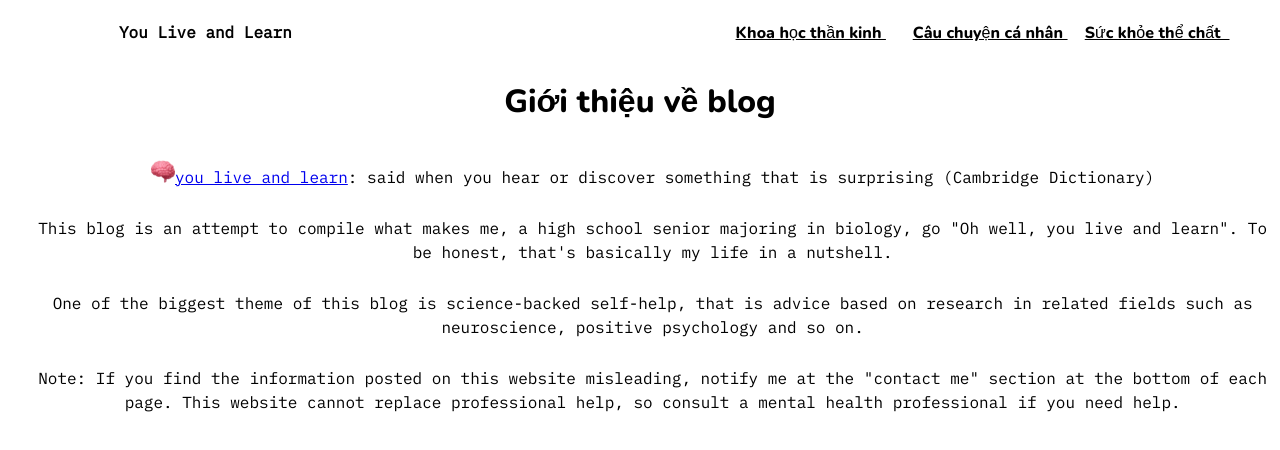
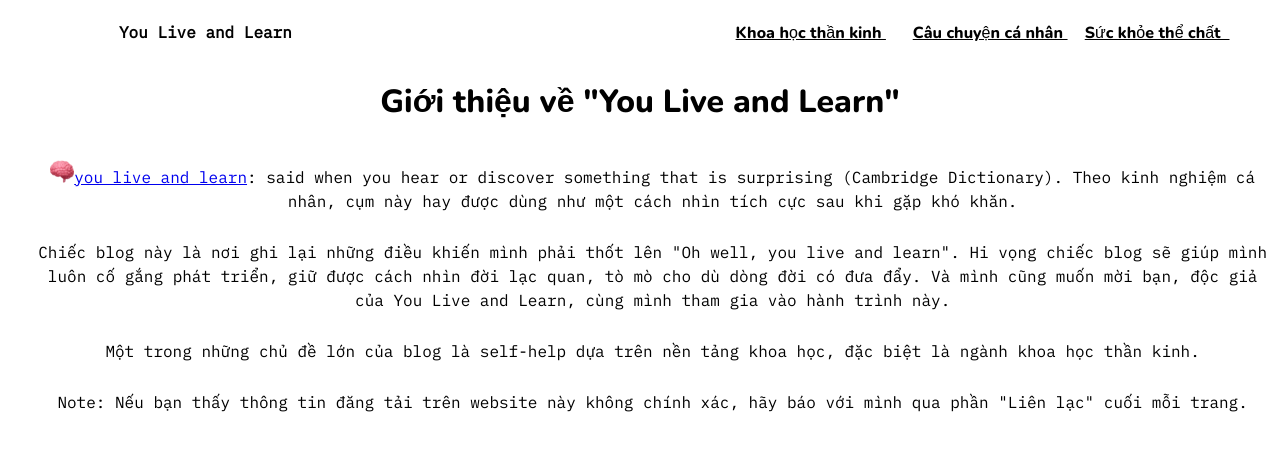
Before and after one commit to quynh-anh-bang/You-live-and-learn, a plain HTML site: page html/index.html in a window 1280 px wide. Drawn offline with nearby package versions, Linux system fonts and the light colour scheme; files whose address does not match are found by name.

Commit message:
Update index.html
"about" update

```diff
--- a/html/index.html
+++ b/html/index.html
@@ -24,12 +24,12 @@
         </div>
         <div id="content">
             <div id="mainContent">
-                <h1>Giới thiệu về blog</h1>
+                <h1>Giới thiệu về "You Live and Learn"</h1>
 
-                <p><a class="blog-name" href="#home"><img src="C:\Users\Admin\Documents\GitHub\You-live-and-learn\images\brain icon.png">you live and learn</a>:  said when you hear or discover something that is surprising (Cambridge Dictionary)</p>
-                <p>This blog is an attempt to compile what makes me, a high school senior majoring in biology, go "Oh well, you live and learn". To be honest, that's basically my life in a nutshell.</p>
-                <p>One of the biggest theme of this blog is science-backed self-help, that is advice based on research in related fields such as neuroscience, positive psychology and so on. </p>
-                <p>Note: If you find the information posted on this website misleading, notify me at the "contact me" section at the bottom of each page</a>. This website cannot replace professional help, so consult a mental health professional if you need help.</p>
+                <p><a class="blog-name" href="#home"><img src="C:\Users\Admin\Documents\GitHub\You-live-and-learn\images\brain icon.png">you live and learn</a>:  said when you hear or discover something that is surprising (Cambridge Dictionary). Theo kinh nghiệm cá nhân, cụm này hay được dùng như một cách nhìn tích cực sau khi gặp khó khăn.</p>
+                <p>Chiếc blog này là nơi ghi lại những điều khiến mình phải thốt lên "Oh well, you live and learn". Hi vọng chiếc blog sẽ giúp mình luôn cố gắng phát triển, giữ được cách nhìn đời lạc quan, tò mò cho dù dòng đời có đưa đẩy. Và mình cũng muốn mời bạn, độc giả của You Live and Learn, cùng mình tham gia vào hành trình này.</p>
+                <p>Một trong những chủ đề lớn của blog là self-help dựa trên nền tảng khoa học, đặc biệt là ngành khoa học thần kinh. </p>
+                <p>Note: Nếu bạn thấy thông tin đăng tải trên website này không chính xác, hãy báo với mình qua phần "Liên lạc" cuối mỗi trang</a>.</p>
             </div>
         </div>
 
```
